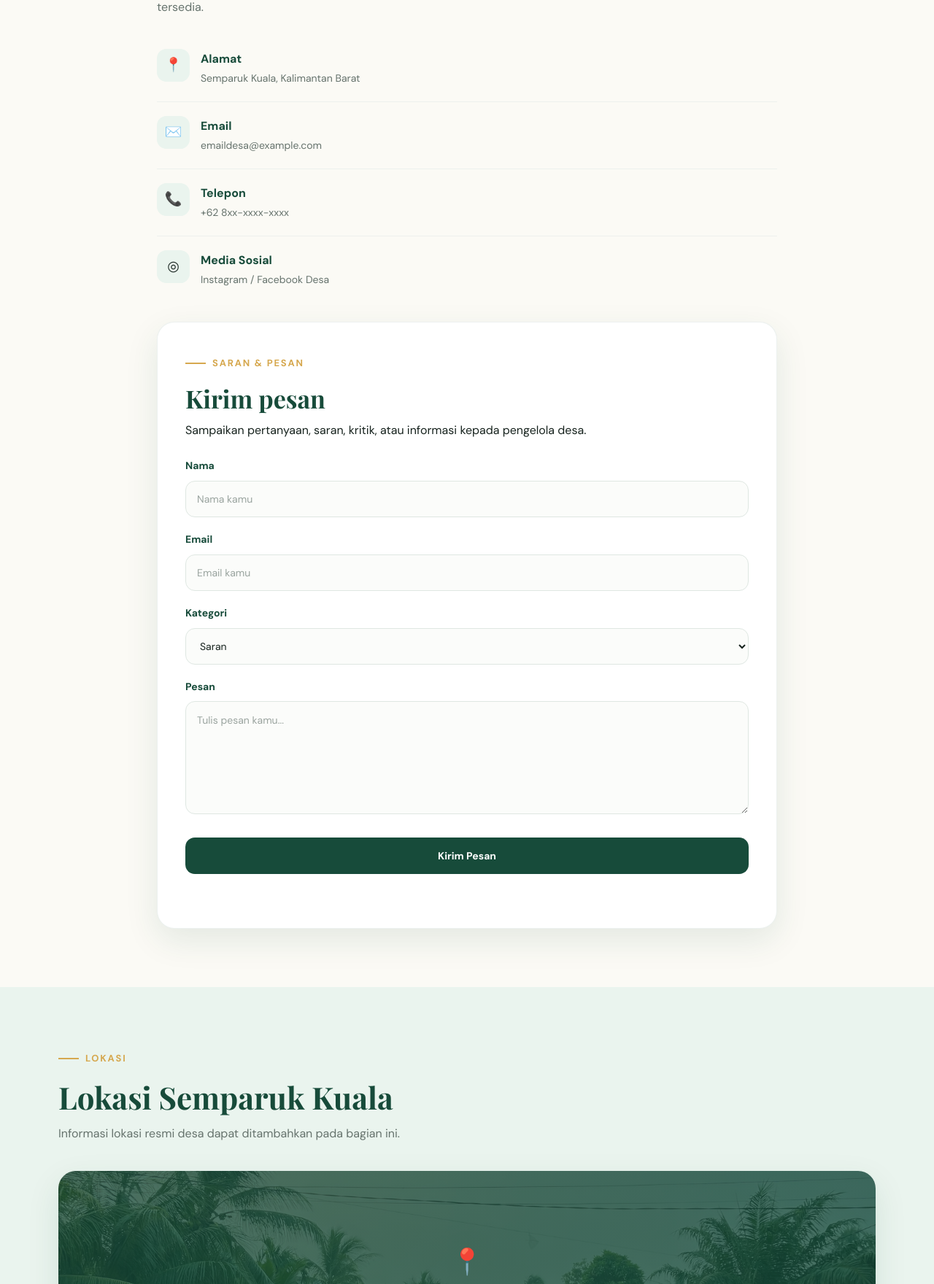
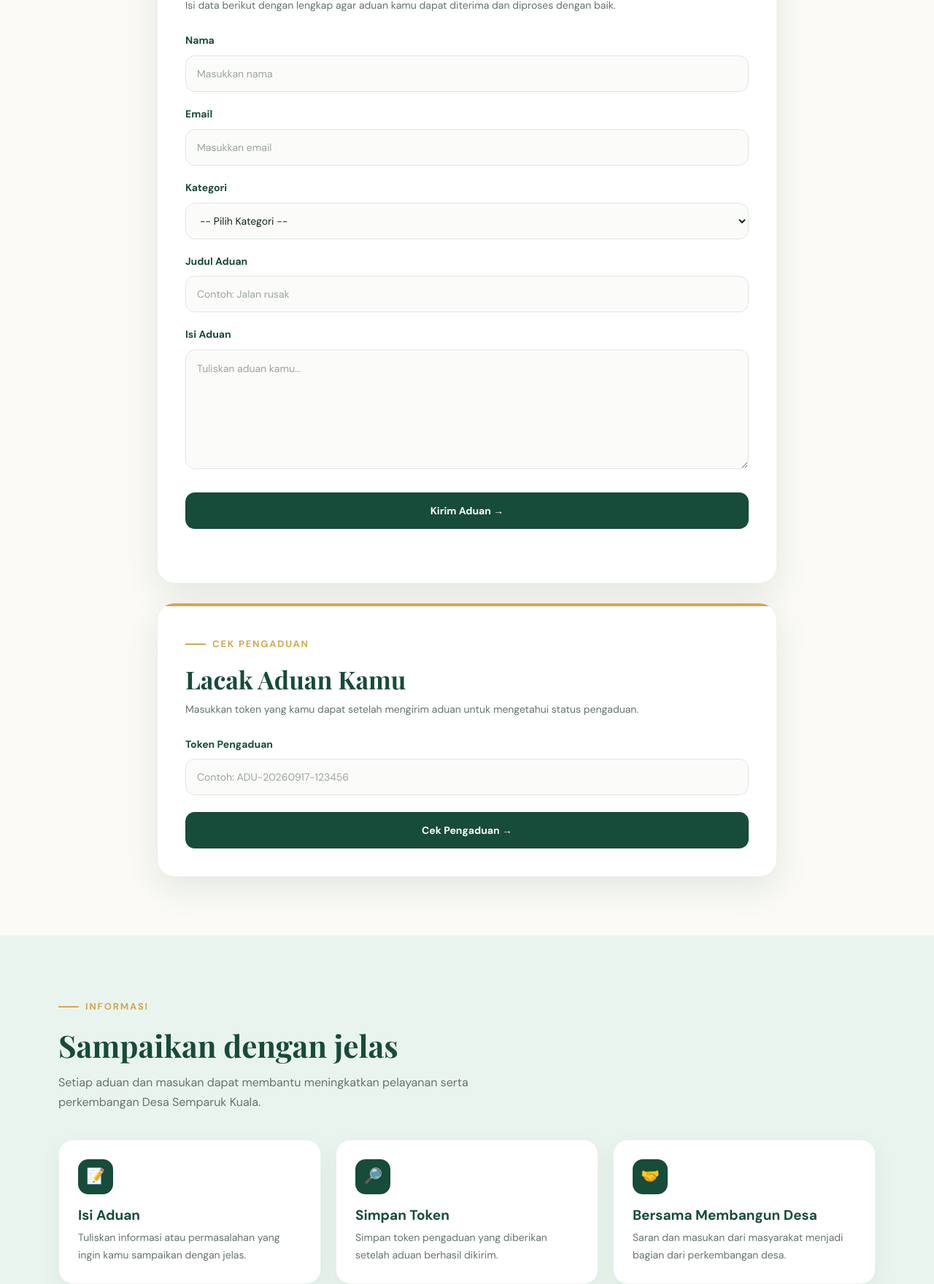
Before and after one commit to saira-ns/pesonasemparuk, a plain HTML site: page kontak.html in a window 1280 px wide. Shown: the part 736-2496 px from the top of the page at 73% size. Drawn offline with nearby package versions, Linux system fonts and the light colour scheme.

Commit message:
Update kontak.html

```diff
--- a/kontak.html
+++ b/kontak.html
@@ -4,277 +4,453 @@
     <meta charset="UTF-8">
     <meta name="viewport" content="width=device-width, initial-scale=1.0">
 
-    <title>Kontak — Semparuk Kuala</title>
+    <title>Aduan Desa — Semparuk Kuala</title>
 
-    <!-- Google Fonts -->
     <link rel="preconnect" href="https://fonts.googleapis.com">
     <link rel="preconnect" href="https://fonts.gstatic.com" crossorigin>
-    <link href="https://fonts.googleapis.com/css2?family=DM+Sans:wght@400;500;600;700&family=Playfair+Display:wght@600;700&display=swap" rel="stylesheet">
 
-    <!-- CSS -->
+    <link
+        href="https://fonts.googleapis.com/css2?family=DM+Sans:wght@400;500;600;700&family=Playfair+Display:wght@600;700&display=swap"
+        rel="stylesheet"
+    >
+
     <link rel="stylesheet" href="style.css">
 </head>
 
 <body>
 
-    <!-- NAVBAR -->
+    <!-- ================= NAVBAR ================= -->
+
     <nav class="navbar">
         <div class="nav-container">
 
             <a href="index.html" class="brand">
+
                 <span class="brand-mark">SK</span>
 
                 <span class="brand-text">
                     <strong>WEBSITE DESA</strong>
                     <small>Semparuk Kuala</small>
                 </span>
+
             </a>
 
+
             <div class="nav-menu">
-                <a href="index.html">Beranda</a>
-                <a href="tentang.html">Tentang</a>
-                <a href="potensi.html">Potensi</a>
-                <a href="galeri.html">Galeri</a>
-                <a href="kontak.html" class="active">Kontak</a>
+
+                <a href="index.html">
+                    Beranda
+                </a>
+
+                <a href="tentang.html">
+                    Tentang
+                </a>
+
+                <a href="potensi.html">
+                    Potensi
+                </a>
+
+                <a href="galeri.html">
+                    Galeri
+                </a>
+
+                <a href="kontak.html" class="active">
+                    Aduan
+                </a>
+
             </div>
 
         </div>
     </nav>
 
 
-    <!-- PAGE HERO -->
+
+    <!-- ================= PAGE HERO ================= -->
+
     <header class="page-hero">
+
         <div class="container">
-            <span class="eyebrow">HUBUNGI KAMI</span>
+
+            <span class="eyebrow">
+                LAYANAN DESA
+            </span>
 
             <h1>
-                Mari terhubung dengan
+                Aduan Desa
                 <span>Semparuk Kuala</span>
             </h1>
 
             <p>
-                Punya pertanyaan, saran, atau ingin mengetahui lebih
-                banyak tentang Semparuk Kuala? Sampaikan melalui kontak
-                yang tersedia di bawah ini.
+                Sampaikan aduan, keluhan, pertanyaan, atau masukan
+                mengenai pelayanan dan kondisi Desa Semparuk Kuala
+                melalui formulir berikut.
             </p>
+
         </div>
+
     </header>
 
 
-    <!-- CONTACT SECTION -->
+
+    <!-- ================= FORM PENGADUAN ================= -->
+
     <main>
 
         <section class="section">
+
             <div class="container">
 
-                <div class="contact-grid">
+                <div class="aduan-wrapper">
 
-                    <!-- CONTACT INFORMATION -->
-                    <div class="contact-info">
 
-                        <span class="eyebrow">INFORMASI</span>
+                    <!-- FORM -->
+
+                    <div class="contact-card">
+
+                        <span class="eyebrow">
+                            FORM PENGADUAN
+                        </span>
 
                         <h2>
-                            Hubungi kami
+                            Sampaikan Aduan
                         </h2>
 
-                        <p>
-                            Silakan gunakan informasi berikut untuk
-                            menghubungi pengelola desa atau kirimkan
-                            pesan melalui formulir yang tersedia.
+                        <p class="form-description">
+                            Isi data berikut dengan lengkap agar
+                            aduan kamu dapat diterima dan diproses
+                            dengan baik.
                         </p>
 
 
-                        <div class="contact-list">
+                        <!--
+                            FORM INI TETAP MENGGUNAKAN
+                            ID YANG SUDAH TERHUBUNG KE script.js
+                        -->
 
-                            <div class="contact-item">
-                                <div class="contact-icon">📍</div>
-
-                                <div>
-                                    <strong>Alamat</strong>
-                                    <p>
-                                        Semparuk Kuala, Kalimantan Barat
-                                    </p>
-                                </div>
-                            </div>
+                        <form id="saranForm">
 
 
-                            <div class="contact-item">
-                                <div class="contact-icon">✉️</div>
-
-                                <div>
-                                    <strong>Email</strong>
-                                    <p>
-                                        emaildesa@example.com
-                                    </p>
-                                </div>
-                            </div>
-
-
-                            <div class="contact-item">
-                                <div class="contact-icon">📞</div>
-
-                                <div>
-                                    <strong>Telepon</strong>
-                                    <p>
-                                        +62 8xx-xxxx-xxxx
-                                    </p>
-                                </div>
-                            </div>
-
-
-                            <div class="contact-item">
-                                <div class="contact-icon">◎</div>
-
-                                <div>
-                                    <strong>Media Sosial</strong>
-                                    <p>
-                                        Instagram / Facebook Desa
-                                    </p>
-                                </div>
-                            </div>
-
-                        </div>
-
-                    </div>
-
-
-                    <!-- CONTACT FORM -->
-                    <div class="contact-card">
-
-                        <span class="eyebrow">SARAN & PESAN</span>
-
-                        <h2>
-                            Kirim pesan
-                        </h2>
-
-                        <p>
-                            Sampaikan pertanyaan, saran, kritik,
-                            atau informasi kepada pengelola desa.
-                        </p>
-
-
-                        <!-- SUDAH TERHUBUNG KE script.js -->
-                        <form id="saranForm">
+                            <!-- NAMA -->
 
                             <div class="form-group">
-                                <label for="nama">Nama</label>
+
+                                <label for="nama">
+                                    Nama
+                                </label>
 
                                 <input
                                     type="text"
                                     id="nama"
-                                    placeholder="Nama kamu"
+                                    placeholder="Masukkan nama"
                                     required
                                 >
+
                             </div>
 
 
+
+                            <!-- EMAIL -->
+
                             <div class="form-group">
-                                <label for="email">Email</label>
+
+                                <label for="email">
+                                    Email
+                                </label>
 
                                 <input
                                     type="email"
                                     id="email"
-                                    placeholder="Email kamu"
+                                    placeholder="Masukkan email"
                                     required
                                 >
+
                             </div>
 
 
+
+                            <!-- KATEGORI -->
+
                             <div class="form-group">
-                                <label for="kategori">Kategori</label>
 
-                                <select id="kategori">
-                                    <option value="Saran">Saran</option>
-                                    <option value="Kritik">Kritik</option>
-                                    <option value="Pertanyaan">Pertanyaan</option>
-                                    <option value="Lainnya">Lainnya</option>
+                                <label for="kategori">
+                                    Kategori
+                                </label>
+
+                                <select
+                                    id="kategori"
+                                    required
+                                >
+
+                                    <option value="">
+                                        -- Pilih Kategori --
+                                    </option>
+
+                                    <option value="Saran">
+                                        Saran
+                                    </option>
+
+                                    <option value="Kritik">
+                                        Kritik
+                                    </option>
+
+                                    <option value="Pertanyaan">
+                                        Pertanyaan
+                                    </option>
+
+                                    <option value="Pelayanan Desa">
+                                        Pelayanan Desa
+                                    </option>
+
+                                    <option value="Infrastruktur">
+                                        Infrastruktur
+                                    </option>
+
+                                    <option value="Lainnya">
+                                        Lainnya
+                                    </option>
+
                                 </select>
+
                             </div>
 
 
+
+                            <!-- JUDUL ADUAN -->
+
                             <div class="form-group">
-                                <label for="pesan">Pesan</label>
+
+                                <label for="judulAduan">
+                                    Judul Aduan
+                                </label>
+
+                                <input
+                                    type="text"
+                                    id="judulAduan"
+                                    placeholder="Contoh: Jalan rusak"
+                                    required
+                                >
+
+                            </div>
+
+
+
+                            <!-- ISI ADUAN -->
+
+                            <div class="form-group">
+
+                                <label for="pesan">
+                                    Isi Aduan
+                                </label>
 
                                 <textarea
                                     id="pesan"
-                                    placeholder="Tulis pesan kamu..."
+                                    rows="6"
+                                    placeholder="Tuliskan aduan kamu..."
                                     required
                                 ></textarea>
+
                             </div>
 
 
-                            <button type="submit" class="btn btn-primary">
-                                Kirim Pesan
+
+                            <!-- TOMBOL -->
+
+                            <button
+                                type="submit"
+                                class="btn btn-primary"
+                            >
+                                Kirim Aduan →
                             </button>
 
 
-                            <!-- STATUS DARI script.js -->
+
+                            <!-- STATUS -->
+
                             <p
                                 id="statusPesan"
-                                style="font-size:12px;color:#87938e;margin-top:13px"
+                                class="status-pesan"
                             ></p>
 
                         </form>
 
                     </div>
 
+
+
+                    <!-- ================= CEK PENGADUAN ================= -->
+
+                    <div class="contact-card cek-card">
+
+                        <span class="eyebrow">
+                            CEK PENGADUAN
+                        </span>
+
+                        <h2>
+                            Lacak Aduan Kamu
+                        </h2>
+
+                        <p class="form-description">
+                            Masukkan token yang kamu dapat setelah
+                            mengirim aduan untuk mengetahui status
+                            pengaduan.
+                        </p>
+
+
+                        <form id="cekAduanForm">
+
+                            <div class="form-group">
+
+                                <label for="tokenPengaduan">
+                                    Token Pengaduan
+                                </label>
+
+                                <input
+                                    type="text"
+                                    id="tokenPengaduan"
+                                    placeholder="Contoh: ADU-20260917-123456"
+                                >
+
+                            </div>
+
+
+                            <button
+                                type="submit"
+                                class="btn btn-primary"
+                            >
+                                Cek Pengaduan →
+                            </button>
+
+                        </form>
+
+
+                        <!-- HASIL CEK NANTI -->
+
+                        <div
+                            id="hasilPengaduan"
+                            class="hasil-pengaduan"
+                        ></div>
+
+                    </div>
+
                 </div>
 
             </div>
+
         </section>
 
 
-        <!-- MAP -->
+
+        <!-- ================= INFORMASI ================= -->
+
         <section class="section section-soft">
+
             <div class="container">
 
                 <div class="section-heading">
-                    <span class="eyebrow">LOKASI</span>
+
+                    <span class="eyebrow">
+                        INFORMASI
+                    </span>
 
                     <h2>
-                        Lokasi Semparuk Kuala
+                        Sampaikan dengan jelas
                     </h2>
 
                     <p>
-                        Informasi lokasi resmi desa dapat ditambahkan
-                        pada bagian ini.
+                        Setiap aduan dan masukan dapat membantu
+                        meningkatkan pelayanan serta perkembangan
+                        Desa Semparuk Kuala.
                     </p>
+
                 </div>
 
 
-                <div class="map-placeholder">
-                    <div>
-                        <span class="map-icon">📍</span>
+                <div class="info-cards">
+
+
+                    <div class="info-card">
+
+                        <div class="info-icon">
+                            📝
+                        </div>
 
                         <h3>
-                            Semparuk Kuala
+                            Isi Aduan
                         </h3>
 
                         <p>
-                            Kalimantan Barat, Indonesia
+                            Tuliskan informasi atau permasalahan
+                            yang ingin kamu sampaikan dengan jelas.
                         </p>
+
                     </div>
+
+
+
+                    <div class="info-card">
+
+                        <div class="info-icon">
+                            🔎
+                        </div>
+
+                        <h3>
+                            Simpan Token
+                        </h3>
+
+                        <p>
+                            Simpan token pengaduan yang diberikan
+                            setelah aduan berhasil dikirim.
+                        </p>
+
+                    </div>
+
+
+
+                    <div class="info-card">
+
+                        <div class="info-icon">
+                            🤝
+                        </div>
+
+                        <h3>
+                            Bersama Membangun Desa
+                        </h3>
+
+                        <p>
+                            Saran dan masukan dari masyarakat
+                            menjadi bagian dari perkembangan desa.
+                        </p>
+
+                    </div>
+
                 </div>
 
             </div>
+
         </section>
 
     </main>
 
 
-    <!-- FOOTER -->
+
+    <!-- ================= FOOTER ================= -->
+
     <footer class="footer">
+
         <div class="container">
 
             <div class="footer-content">
 
                 <div>
-                    <strong>Semparuk Kuala</strong>
+
+                    <strong>
+                        Semparuk Kuala
+                    </strong>
 
                     <p>
-                        Website Promosi Desa
+                        Website Promosi dan Informasi Desa
                     </p>
+
                 </div>
 
                 <p>
@@ -284,11 +460,58 @@
             </div>
 
         </div>
+
     </footer>
 
 
-    <!-- SCRIPT GOOGLE SHEETS -->
+
+    <!-- ================= SCRIPT ================= -->
+
     <script src="script.js"></script>
+
+
+    <!--
+        SCRIPT CEK PENGADUAN BELUM DIAKTIFKAN.
+
+        Nanti akan kita sambungkan ke Google Sheet
+        setelah tampilan ini sudah sesuai.
+    -->
+
+    <script>
+
+        const cekAduanForm =
+            document.getElementById("cekAduanForm");
+
+        const hasilPengaduan =
+            document.getElementById("hasilPengaduan");
+
+
+        cekAduanForm.addEventListener("submit", function(e) {
+
+            e.preventDefault();
+
+            const token =
+                document
+                .getElementById("tokenPengaduan")
+                .value
+                .trim();
+
+
+            if (!token) {
+
+                hasilPengaduan.innerHTML =
+                    "<p>Silakan masukkan token pengaduan terlebih dahulu.</p>";
+
+                return;
+            }
+
+
+            hasilPengaduan.innerHTML =
+                "<p>Fitur pengecekan akan segera dihubungkan dengan sistem pengaduan.</p>";
+
+        });
+
+    </script>
 
 </body>
 </html>
```
